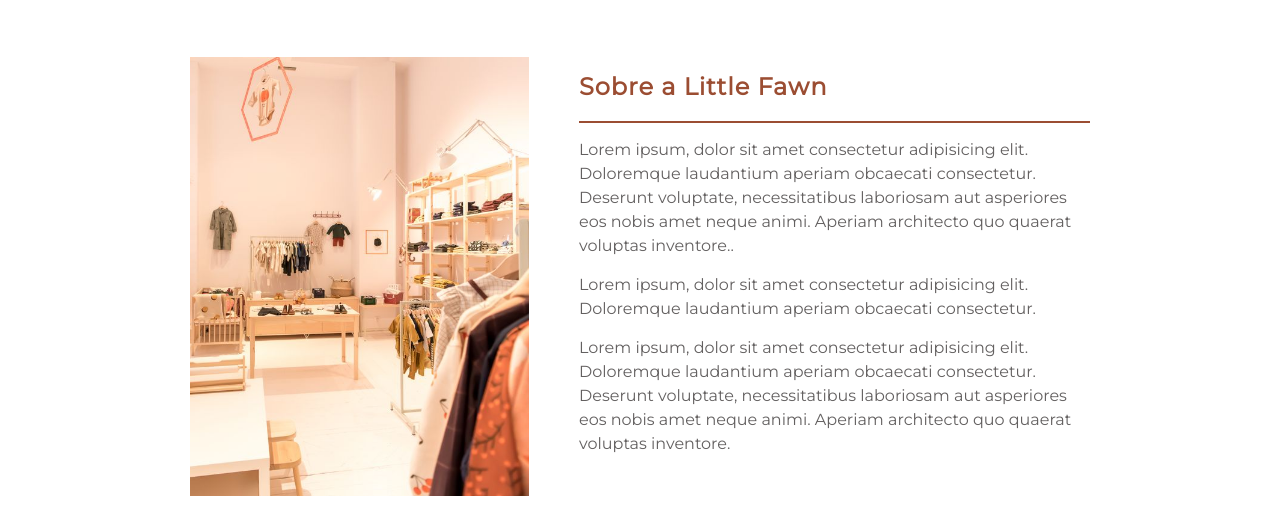
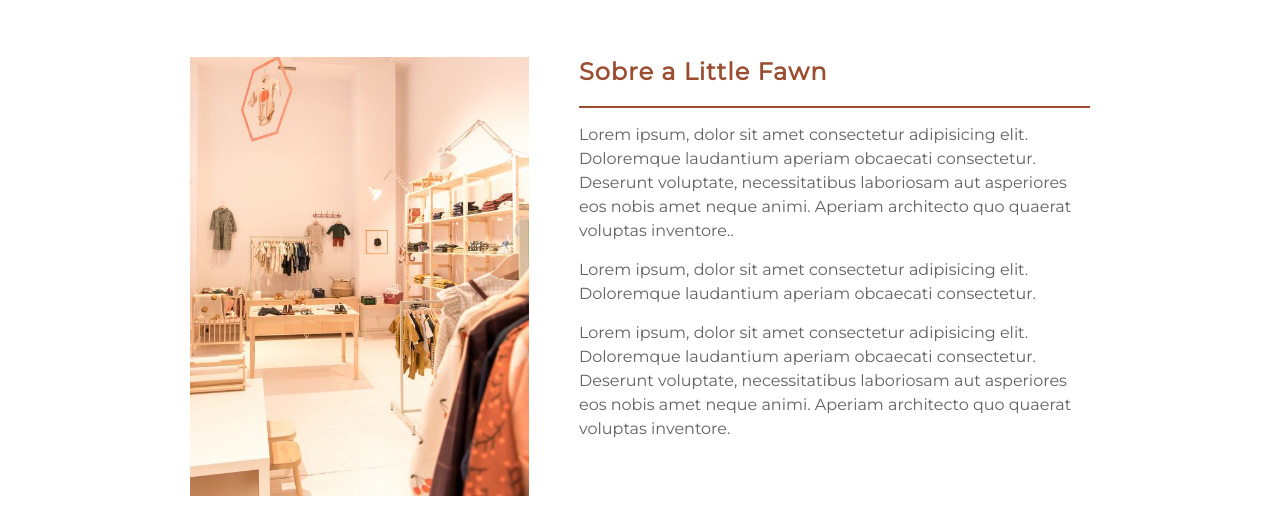
Before and after one commit to JulianeMonteiro/Little-Fawn-Kids-Store, a plain HTML site: page index.html in a window 1280 px wide. Shown: the part 281-800 px from the top of the page. Drawn offline with nearby package versions, Linux system fonts and the light colour scheme.

Commit message:
ajustando padding h2

```diff
--- a/style.css
+++ b/style.css
@@ -151,7 +151,7 @@
 h2 {
   border-bottom: #9b4d32 2px solid;
   color: #9b4d32;
-  padding: 15px 0 20px 0;
+  padding: 0 0 20px 0;
   letter-spacing: 1px;
 }
 
```
